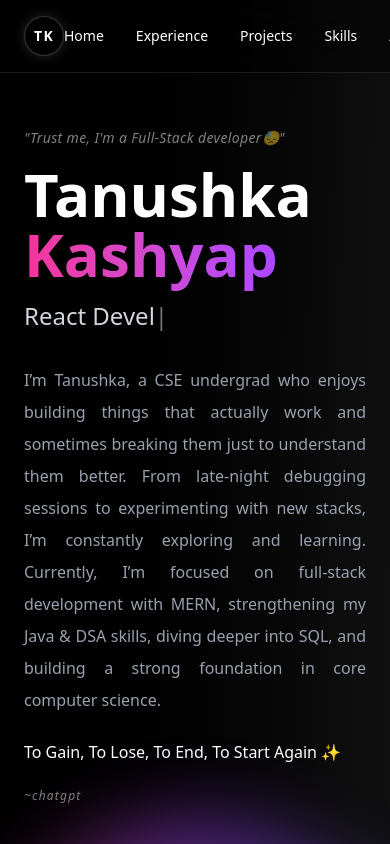
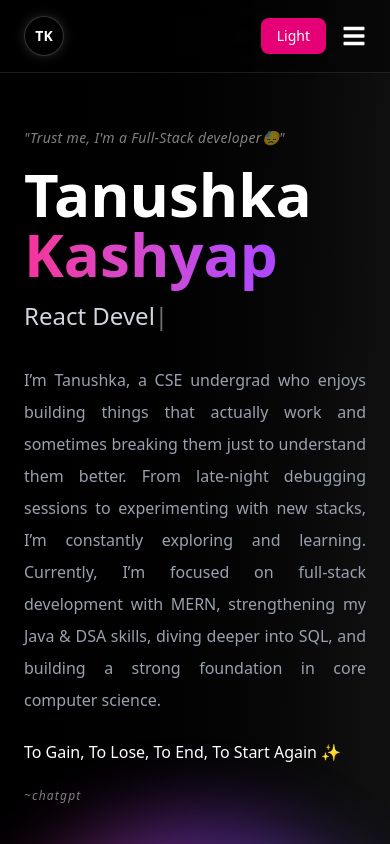
Before and after one commit to Tanukash12/TanuKash-Portfolio, a React (Vite) app: page / in a window 390 px wide. Shown: the top 844 px of the page. Built offline with nearby package versions, Linux system fonts and the light colour scheme.

Commit message:
Enhance Navbar component with mobile menu functionality and improved styling

```diff
--- a/src/components/Navbar.jsx
+++ b/src/components/Navbar.jsx
@@ -1,49 +1,72 @@
-import { useContext } from "react";
+import { useState, useContext } from "react";
 import { ThemeContext } from "../context/ThemeContext";
-import { Link } from "react-router-dom";
-
-
+import { FaBars, FaTimes } from "react-icons/fa";
 
 const Navbar = () => {
+  const [menuOpen, setMenuOpen] = useState(false);
   const { theme, toggleTheme } = useContext(ThemeContext);
 
   return (
-    <nav className="fixed w-full top-0 z-50 backdrop-blur-md bg-black/40 backdrop-blur-xl border-b border-white/10">
+    <nav className="fixed w-full top-0 z-50 bg-black/40 backdrop-blur-xl border-b border-white/10">
+
       <div className="max-w-7xl mx-auto px-6 py-4 flex justify-between items-center">
 
+        {/* LOGO */}
         <div className="flex items-center gap-3">
+          <div className="w-10 h-10 rounded-full bg-black border border-white/20 flex items-center justify-center text-white font-semibold text-sm shadow-[0_0_12px_rgba(255,255,255,0.15)]">
+            TK
+          </div>
+        </div>
 
-          {/* circle logo */}
-          <div className="w-10 h-10 rounded-full bg-black border border-white/20 flex items-center justify-center text-white font-semibold text-sm shadow-[0_0_12px_rgba(255,255,255,0.15)]">
-            <span className="tracking-widest">TK</span>
-          </div>
+        {/* DESKTOP LINKS */}
+        <div className="hidden md:flex gap-8 text-sm font-medium">
+          <a href="#home" className="hover:text-pink-400">Home</a>
+          <a href="#experience" className="hover:text-pink-400">Experience</a>
+          <a href="#projects" className="hover:text-pink-400">Projects</a>
+          <a href="#skills" className="hover:text-pink-400">Skills</a>
+          <a href="#about" className="hover:text-pink-400">About</a>
+          <a href="#community" className="hover:text-pink-400">Impact</a>
+          <a href="#contact" className="hover:text-pink-400">Contact</a>
+        </div>
 
+        {/* RIGHT SIDE */}
+        <div className="flex items-center gap-4">
 
+          {/* theme */}
+          <button
+            onClick={toggleTheme}
+            className="px-4 py-2 h-9 rounded-lg bg-pink-600 hover:bg-pink-700 text-sm"
+          >
+            {theme === "dark" ? "Light" : "Dark"}
+          </button>
+
+          {/* hamburger */}
+          <button
+            className="md:hidden text-2xl text-white"
+            onClick={() => setMenuOpen(!menuOpen)}
+          >
+            {menuOpen ? <FaTimes /> : <FaBars />}
+          </button>
 
         </div>
+      </div>
 
+      {/* MOBILE MENU */}
+      {menuOpen && (
+        <div className="md:hidden bg-black/95 backdrop-blur-lg border-t border-white/10">
+          <div className="flex flex-col items-center py-6 gap-6 text-lg">
 
+            <a onClick={()=>setMenuOpen(false)} href="#home">Home</a>
+            <a onClick={()=>setMenuOpen(false)} href="#experience">Experience</a>
+            <a onClick={()=>setMenuOpen(false)} href="#projects">Projects</a>
+            <a onClick={()=>setMenuOpen(false)} href="#skills">Skills</a>
+            <a onClick={()=>setMenuOpen(false)} href="#about">About</a>
+            <a onClick={()=>setMenuOpen(false)} href="#community">Impact</a>
+            <a onClick={()=>setMenuOpen(false)} href="#contact">Contact</a>
 
-        {/* Links */}
-        <div className="flex gap-8 text-sm font-medium">
-          <a href="#home" className="hover:text-pink-400 transition">Home</a>
-          <a href="#experience" className="hover:text-pink-400 transition">Experience</a>
-          <a href="#projects" className="hover:text-pink-400 transition">Projects</a>
-          <a href="#skills" className="hover:text-pink-400 transition">Skills</a>
-          <a href="#about" className="hover:text-pink-400 transition">About</a>
-          <a href="#community" className="hover:text-pink-400 transition">Impact</a>
-          <a href="#contact" className="hover:text-pink-400 transition">Contact</a>
+          </div>
         </div>
-
-        {/* Theme toggle */}
-        <button
-          onClick={toggleTheme}
-          className="px-4 py-2 h-10 rounded-lg bg-pink-600 hover:bg-pink-700 transition"
-        >
-          {theme === "dark" ? "Light" : "Dark"}
-        </button>
-
-      </div>
+      )}
     </nav>
   );
 };
```
